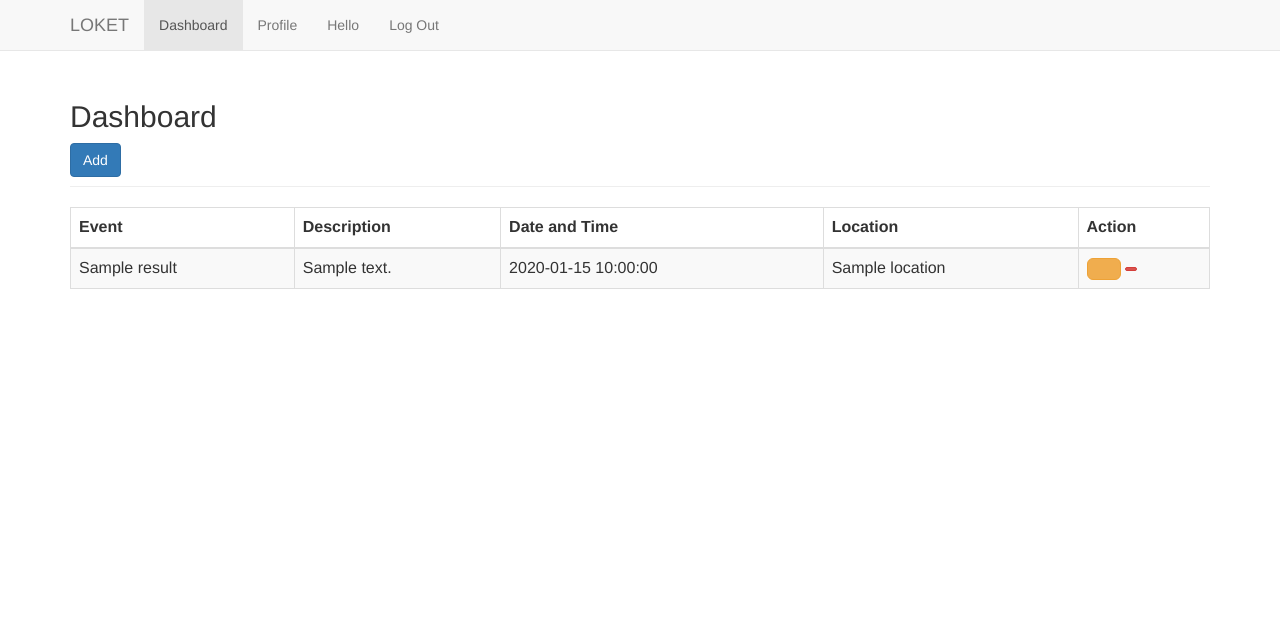
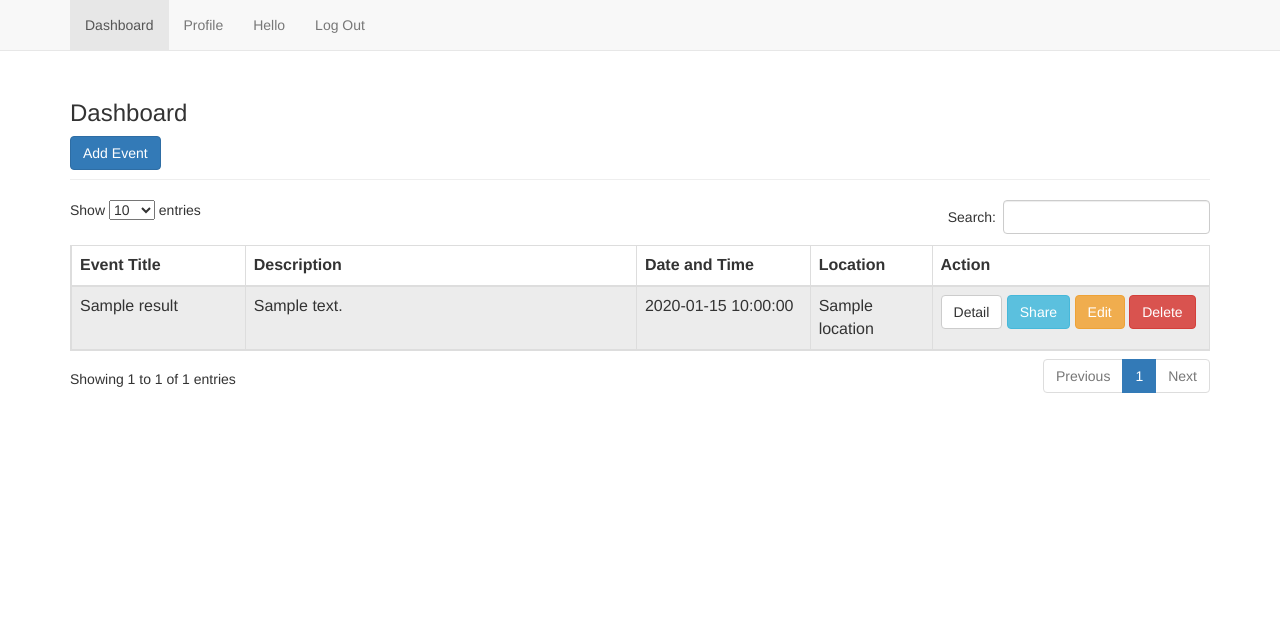
Before and after one commit to SitiNur/loket, a CodeIgniter app: the page made by application/views/dashboard_view.php in a window 1280 px wide. Shown: the top 633 px of the page. Run offline with CodeIgniter, Linux system fonts and the light colour scheme; tables that the repository leaves empty or names only in its code hold one stand-in row (values such as "Sample post"); the template is opened without the code that fills it: most values are stand-ins (such as "Sample title", 1, 10 or a date in 2020); data that the repository does not hold is empty; some libraries are stand-ins or nearby versions.

Commit message:
Sudah bisa share

```diff
--- a/application/config/config.php
+++ b/application/config/config.php
@@ -158,7 +158,7 @@ $config['composer_autoload'] = FALSE;
 | DO NOT CHANGE THIS UNLESS YOU FULLY UNDERSTAND THE REPERCUSSIONS!!
 |
 */
-$config['permitted_uri_chars'] = 'a-z 0-9~%.:_\-';
+$config['permitted_uri_chars'] = 'a-z 0-9~%.:_\-@\=';
 
 /*
 |--------------------------------------------------------------------------
--- a/application/models/Dashboard_model.php
+++ b/application/models/Dashboard_model.php
@@ -4,6 +4,11 @@ class Dashboard_model extends CI_Model{
         $this->load->database();
         parent::__construct();
 
+    }
+    public function getLocationOption(){
+        $query = $this->db->get('tb_location');
+        $result = $query->result_array();
+        return $result;
     }
 
     public function addEvent($event, $dataTicket){
--- a/application/models/Login_model.php
+++ b/application/models/Login_model.php
@@ -24,6 +24,7 @@ class Login_model extends CI_Model{
         $this->db->select('id_event, title, description, datetime, location');
         $this->db->where(array('id_user'=> $id_user));
         $this->db->from('tb_event');
+        $this->db->join('tb_location', 'tb_event.id_location = tb_location.id_location');
         $query = $this->db->get();
         $result = $query->result_array();
         return $result;
--- a/application/views/dashboard_view.php
+++ b/application/views/dashboard_view.php
@@ -13,8 +13,14 @@ defined('BASEPATH') OR exit('No direct script access allowed');
     <link href="<?php echo base_url()?>assets/css/dashboard.css" rel="stylesheet" id="dashboard-css">
 	<script src="//maxcdn.bootstrapcdn.com/bootstrap/3.3.0/js/bootstrap.min.js"></script>
 
-    <script src="<?php echo base_url()?>assets/plugins/datatables/datatables.min.js"></script>
-    <script src="<?php echo base_url()?>assets/plugins/datatables/datatables.bootstrap.js"></script>
+    <script src="https://cdn.datatables.net/1.10.16/js/jquery.dataTables.min.js"></script>
+    <script src="https://cdn.datatables.net/1.10.16/js/dataTables.bootstrap.min.js"></script>
+    <link rel="stylesheet" href="https://cdn.datatables.net/1.10.16/css/dataTables.bootstrap.min.css"/>
+
+    <!-- Bootstrap Date-Picker Plugin -->
+    <script src="https://cdnjs.cloudflare.com/ajax/libs/moment.js/2.12.0/moment.js"></script>
+    <script type="text/javascript" src="https://cdnjs.cloudflare.com/ajax/libs/bootstrap-datetimepicker/4.17.47/js/bootstrap-datetimepicker.min.js"></script>
+    <link rel="stylesheet" href="https://cdnjs.cloudflare.com/ajax/libs/bootstrap-datetimepicker/4.17.47/css/bootstrap-datetimepicker.css"/>
 
  </head>
 
@@ -30,7 +36,7 @@ defined('BASEPATH') OR exit('No direct script access allowed');
             <span class="icon-bar"></span>
             <span class="icon-bar"></span>
           </button>
-          <a class="navbar-brand" href="#">LOKET</a>
+          <!-- <a class="navbar-brand" href="#">LOKET</a> -->
         </div>
         <div id="navbar" class="collapse navbar-collapse">
           <ul class="nav navbar-nav">
@@ -46,23 +52,22 @@ defined('BASEPATH') OR exit('No direct script access allowed');
     <!-- Begin page content -->
     <div class="container">
         <div class="page-header">
-            <h2>Dashboard</h2>
-            <div class="btn-group btn-group-devided">
-                <a data-toggle="modal" href="#modalAdd" class="btn btn-circle btn-primary add">
-                    <i class="fa fa-plus"></i>
-                         <span class="hidden-xs"> Add </span>
+            <h3 style="width: 50%">Dashboard</h3>
+             <div class="btn-group btn-group-devided">
+                <a data-toggle="modal" href="#modalAdd" class="btn btn-circle btn-primary add">Add Event
                 </a>
             </div>
         </div>
+
         <div>
-            <table class="table table-striped table-bordered table-hover dt-responsive" width="100%" id="myTable">
+            <table class="table table-striped table-bordered table-hover" width="100%" id="myTable">
                 <thead>
                     <tr>
-                        <th class="all">Event</th>
-                        <th class="all">Description</th>
-                        <th class="all">Date and Time</th>
-                        <th class="all">Location</th>
-                        <th class="all">Action</th>
+                        <th class="all" style="width: 150px">Event Title</th>
+                        <th class="all" style="width: 360px">Description</th>
+                        <th class="all" style="width: 150px">Date and Time</th>
+                        <th class="all" style="width: 100px">Location</th>
+                        <th class="all" style="width: 250px">Action</th>
                     </tr>
                 </thead>
                 <tbody>
@@ -73,11 +78,13 @@ defined('BASEPATH') OR exit('No direct script access allowed');
                             <td><?php echo $row['datetime']; ?></td>
                             <td><?php echo $row['location']; ?></td>
                             <td>
-                                 <a id="edit_<?php echo $row['id_event']?>" data-toggle="modal" href="#modalEdit" class="btn btn-circle btn-warning btn-lg edit">
-                                    <i class="fa fa-edit"></i>
+                                <a href="<?php echo base_url()."detail/index/".base64_encode($row['id_event'])?>" class="btn btn-default">Detail
                                 </a>
-                                <a id="del_<?php echo $row['id_event']?>" data-toggle="modal" href="#modalDelete" class="btn btn-circle btn-danger btn-xs del">
-                                    <i class="fa fa-trash"></i>
+                                <a id="<?php echo base64_encode($row['id_event'])?>" href="#" class="btn btn-circle btn-info share">Share
+                                </a>
+                                <a id="edit_<?php echo $row['id_event']?>" data-toggle="modal" href="#modalEdit" class="btn btn-warning edit">Edit
+                                </a>
+                                <a id="del_<?php echo $row['id_event']?>" data-toggle="modal" href="#modalDelete" class="btn btn-danger del"> Delete
                                  </a>
                             </td>
                         </tr>
@@ -85,6 +92,8 @@ defined('BASEPATH') OR exit('No direct script access allowed');
                 </tbody>
             </table>
         </div>
+
+
     </div>
 
     <!-- Modal Add start-->
@@ -97,35 +106,48 @@ defined('BASEPATH') OR exit('No direct script access allowed');
                     </div>
                      <form id="addForm" action="<?php echo base_url()?>dashboard/addEvent" method="post">
                     <div class="modal-body">
-                            <div class="form-group">
-                                <label>Event : </label>
-                                <input id="title" type="text" name="title">
+                        <div class="form-group col-md-12">
+                            <input type="text" class="form-control" id="title" name="title" placeholder="Event title">
+                        </div>
+                        <div class="form-group col-md-12">
+                            <textarea class="form-control" id="description" name="description" rows="3" placeholder="Description"></textarea>
+                        </div>
+
+                        <div class="form-group col-md-6">
+                            <select class="form-control" id="location" placeholder="location">
+                                <option selected="true" disabled="disabled">Choose Location</option>
+                                <?php foreach ($location_option as $i) { ?>
+                                    <option value="<?php $i['id_location']?>"><?php echo $i['location']?></option>
+                                <?php } ?>
+
+                            </select>
+                        </div>
+
+                        <div class="form-group col-md-6">
+                            <div class='input-group date' id='datetimepicker5'>
+                                <input id="datetime" name="datetime" type='text' class="form-control" />
+                                <span class="input-group-addon">
+                                    <span class="glyphicon glyphicon-calendar"></span>
+                                </span>
                             </div>
-                            <div class="form-group">
-                                <label>Description : </label>
-                                <input id="description" type="text" name="description">
-                            </div>
-                            <div class="form-group">
-                                <label>Date and Time : </label>
-                                <input id="datetime" type="text" name="datetime">
-                            </div>
-                            <div class="form-group">
-                                <label>Location : </label>
-                                <input id="location" type="text" name="location">
-                            </div>
-                             <div class="form-group">
-                                <label>Type Ticket : </label>
-                                <input id="typeTicket" class="typeTicket" type="number" name="typeTicket">
-                            </div>
+                        </div>
+                        <div class="form-group col-md-6" >
+                            <input id="userfile" type="file" name="userfile" class="form-control">
+                        </div>
 
-                            <div class="form-group">
-                                <label>Ticket : </label>
-                                <input type="text" name="ticket[]">
-                                <label>Price</label>
-                                <input type="number" name="price[]">
-                                <div class="additional">
-                                </div>
-                            </div>
+                         <div class="form-group col-md-6" >
+                            <input type="number" class="form-control typeTicket" id="typeTicket" name="typeTicket" placeholder="Number of ticket types">
+                        </div>
+                        <div class="form-group col-md-6">
+                            <input type="text" name="ticket[]" class="form-control" placeholder="Type of ticket">
+                        </div>
+                        <div class="form-group col-md-6">
+                            <input type="number" name="price[]" class="form-control" placeholder="Price">
+                        </div>
+
+                        <div class="additional">
+                        </div>
+
                     </div>
                     <div class="modal-footer">
                         <button type="button" class="btn btn-default" data-dismiss="modal">Close</button>
@@ -227,8 +249,16 @@ defined('BASEPATH') OR exit('No direct script access allowed');
     responsive: true,
         "columnDefs": [
         { "searchable": false, "targets": 4 }
-    ]
 
+    ],
+    "ordering": false
+
+    });
+
+
+    $('#datetimepicker5').datetimepicker({
+        defaultDate: new Date(),
+         format : 'YYYY-MM-DD HH:mm'
     });
 
 
@@ -236,9 +266,12 @@ defined('BASEPATH') OR exit('No direct script access allowed');
         $(".additional").html('');
         var typeTicket = $('.typeTicket').val();
         for (var i=0; i<typeTicket-1; i++){
-            $(".additional").append('<br>'+
-                            '<input type="text" name="ticket[]">'+
-                            '<input type="number" name="price[]">');
+            $(".additional").append('<div class="form-group col-md-6">'+
+                            '<input type="text" name="ticket[]" class="form-control" placeholder="Type of ticket">'+
+                        '</div>'+
+                        '<div class="form-group col-md-6">'+
+                            '<input type="number" name="price[]" class="form-control" placeholder="Price">'+
+                        '</div>');
         }
 
     });
@@ -248,9 +281,10 @@ defined('BASEPATH') OR exit('No direct script access allowed');
         var form = $("#addForm");
         var fd = new FormData();
         fd.append('id_user',id_user);
+        fd.append('userfile', $('#userfile')[0].files[0])
         fd.append('title', $('#title').val());
         fd.append('description', $('#description').val());
-        fd.append('datetime', $('#datetime').val());
+        fd.append('datetime', $('#datetime').val()+':00');
         fd.append('location', $('#location').val());
         fd.append('typeTicket', $('#typeTicket').val());
 
@@ -360,5 +394,21 @@ defined('BASEPATH') OR exit('No direct script access allowed');
 
     });
 
+    $('body').on('click', ".share", function(){
+        var share_link = "<?php echo base_url()?>"+"detail/index/"+$(this).attr('id');
 
+        var fd = new FormData();
+        fd.append('share_link', share_link);
+        $.ajax({
+            url: '<?php echo base_url()?>twitter/post',
+            data: fd,
+            processData: false,
+            contentType: false,
+            type: 'POST',
+            dataType : 'JSON' ,
+            success: function(data){
+
+            },
+        });
+    });
 </script>
```
Also changed, not shown: application/controllers/Dashboard.php (+22 -1 lines), application/controllers/Detail.php (added, +22 -0 lines), application/controllers/Twitter.php (+9 -7 lines), application/models/Detail_model.php (added, +26 -0 lines), application/models/User.php (added, +31 -0 lines), assets/eventimage/a450264a9660ce5e8dddded470de798e.jpg (added), assets/eventimage/f99ff6db8ad04ebcb3502c5f1838677e.jpg (added).
